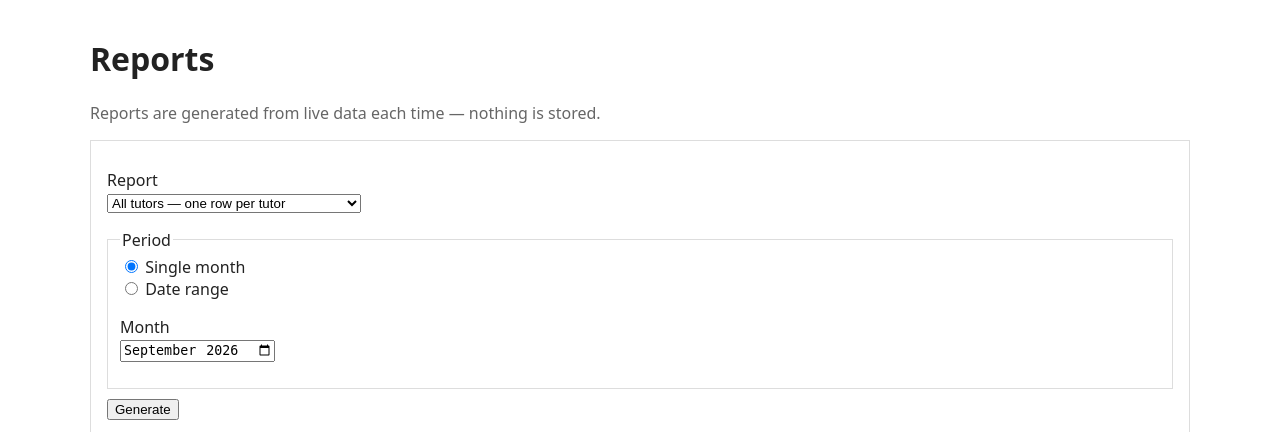
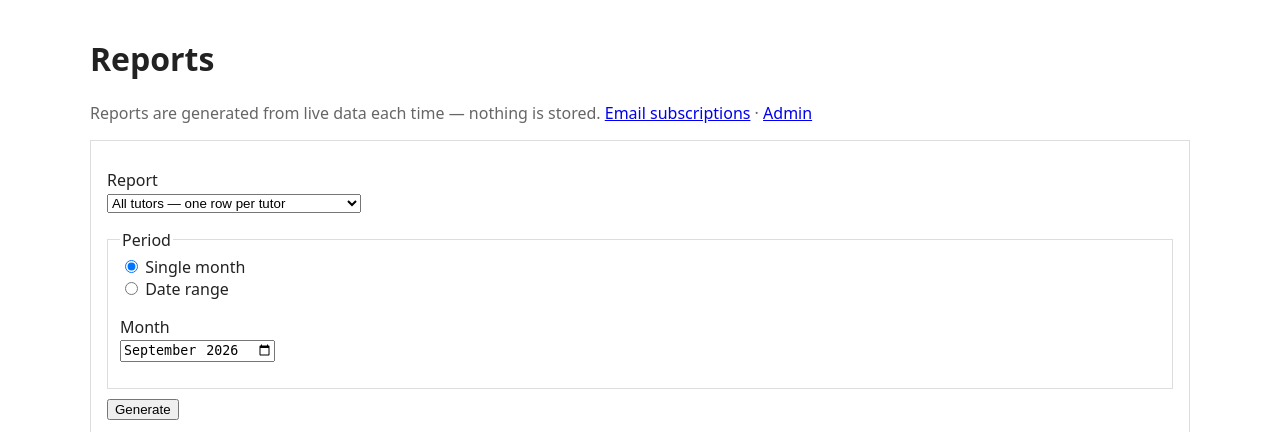
Before and after one commit to HoldenB2007/tutor-session-reporting, a Django app: template templates/reports/staff_home.html in a window 1280 px wide. Shown: the part 47-479 px from the top of the page. Run offline with Django 5.2, Linux system fonts and the light colour scheme; the template is opened without the code that fills it: values that come from a table or form of the project are taken from there, others are empty.

Commit message:
Link subscriptions from the staff page and document the placeholder

```diff
--- a/templates/reports/staff_home.html
+++ b/templates/reports/staff_home.html
@@ -1,9 +1,9 @@
 {% extends "base.html" %}
 {% block title %}Reports · Tutor Session Reporting{% endblock %}
-{% block nav %}<a href="{% url 'subscriptions' %}">Email subscriptions</a> · <a href="{% url 'admin:index' %}">Admin</a>{% endblock %}
 {% block content %}
   <h1>Reports</h1>
-  <p class="muted">Reports are generated from live data each time — nothing is stored.</p>
+  <p class="muted">Reports are generated from live data each time — nothing is stored.
+    <a href="{% url 'subscriptions' %}">Email subscriptions</a> · <a href="{% url 'admin:index' %}">Admin</a></p>
 
   <form method="get" class="report-form">
     {{ form.non_field_errors }}
--- a/templates/reports/subscriptions.html
+++ b/templates/reports/subscriptions.html
@@ -1,7 +1,7 @@
 {% extends "base.html" %}
 {% block title %}Report subscriptions · Tutor Session Reporting{% endblock %}
-{% block nav %}<a href="{% url 'staff_home' %}">Reports</a> · <a href="{% url 'admin:index' %}">Admin</a>{% endblock %}
 {% block content %}
+  <p><a href="{% url 'staff_home' %}">← Reports</a></p>
   <h1>Monthly report subscriptions</h1>
   <p class="muted">
     Sign an address up to receive a report category by email each month.
```
Also changed, not shown: README.md.
